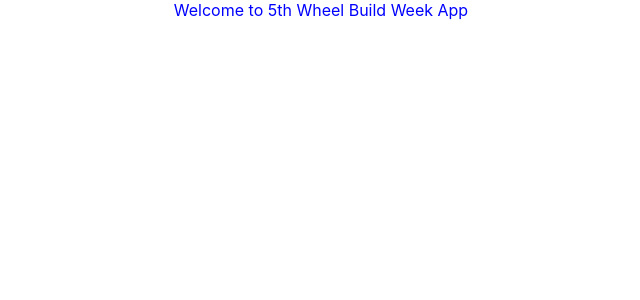
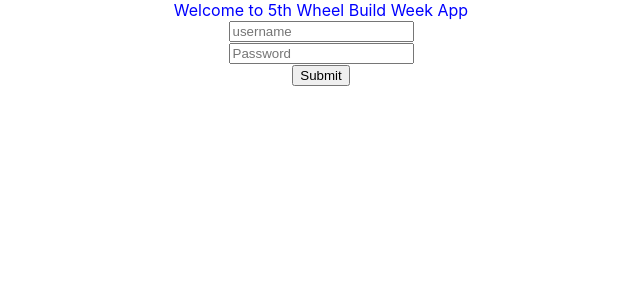
Before and after one commit to buildweek-5th-wheel/React-FE, a React (Create React App) app: page / in a window 1280 px wide. Shown: the top 300 px of the page, without its empty margins (319-959 px from the left). Built offline with nearby package versions, Linux system fonts and the light colour scheme.

Commit message:
Login form basic works

```diff
--- a/src/App.js
+++ b/src/App.js
@@ -1,9 +1,13 @@
 import React from "react";
-
+import LoginComponent from "./components/loginComponent";
 import "./scss/App.scss";
 
 const App = () => {
-  return <div>Welcome to 5th Wheel Build Week App</div>;
+  return (
+  <div>Welcome to 5th Wheel Build Week App
+  <LoginComponent />
+  </div>
+  );
 };
 
 export default App;
--- a/src/components/loginComponent.js
+++ b/src/components/loginComponent.js
@@ -1,4 +1,10 @@
 import React from "react";
 import FormikLoginForm from "../forms/formikLogin";
 
-const
+const LoginComponent = () => {
+    return (
+        <FormikLoginForm />
+    )
+}
+
+export default LoginComponent;
--- a/src/forms/formikLogin.js
+++ b/src/forms/formikLogin.js
@@ -1,7 +1,8 @@
 import React from "react";
 import { withFormik, Form, Field } from "formik";
 import * as Yup from "yup";
-import axios from "axios";
+
+//Stretch ideas: add password limits including regex
 
 function LoginForm({ values, errors, touched, isSubmitting }) {
   return (
```
